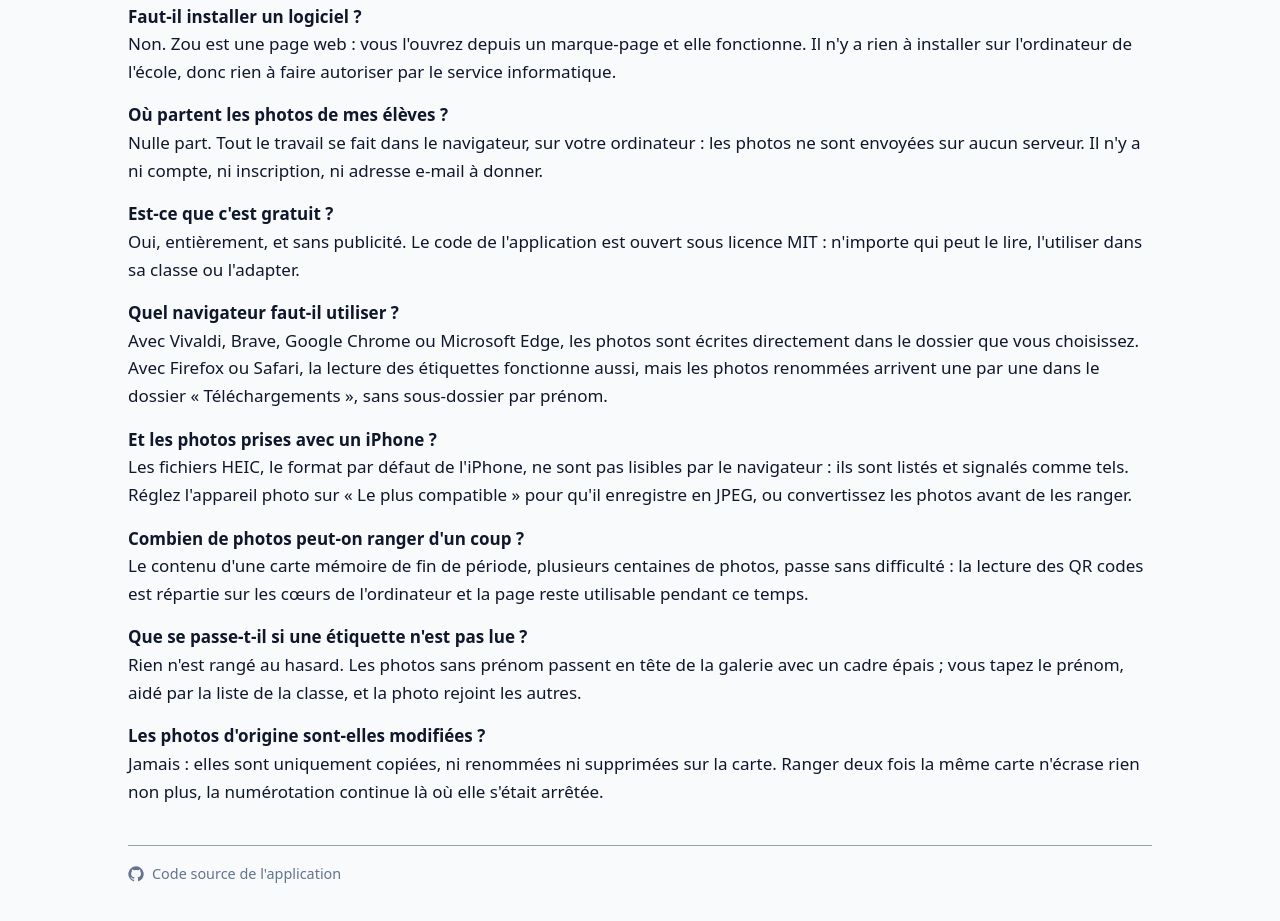
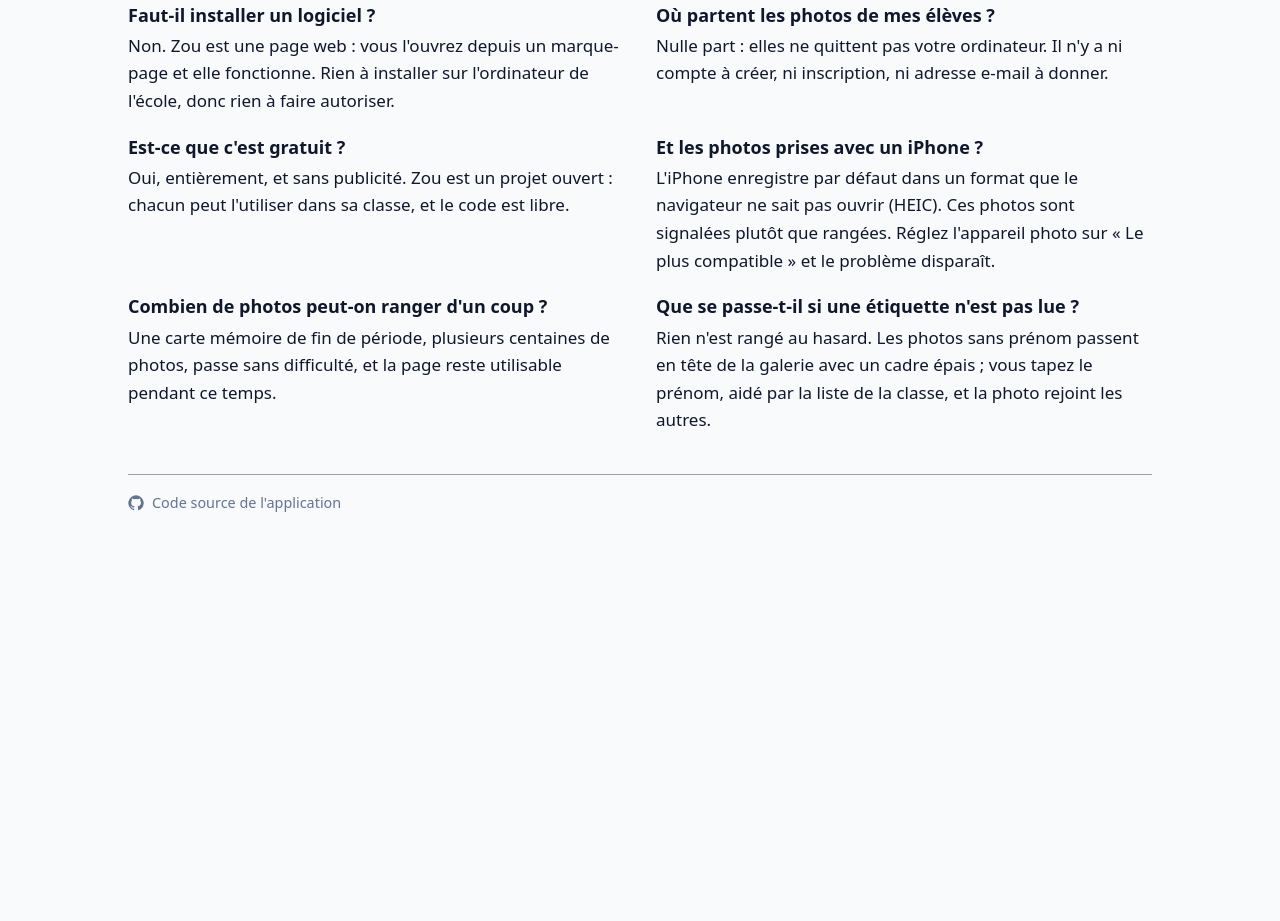
Before and after one commit to tetienne/zou, a website built with Vite: page index.html in a window 1280 px wide. Shown: the part 751-1672 px from the top of the page. After the commit the page ends 1329 px from the top, so only its background shows below. Built offline with nearby package versions, Linux system fonts and the light colour scheme.

Commit message:
refactor(seo): fold the questions into the page they sit on
The questions arrived as their own small world: headings outside the type
scale, a stacking rule the page uses nowhere else, and two answers that
repeat what the padlock note and the browser warning already say a screen
higher.

Six questions now, in the grid the two cards at the top already use. The
headings take `text-lead`, the one step above body the scale actually
has. The browser answer goes because the amber warning says the same
thing and says it only to the browsers it concerns.

The wording drops the machinery a teacher has no reason to meet: no
server, no licence name, no cores of the computer.

```diff
--- a/index.html
+++ b/index.html
@@ -112,66 +112,50 @@
            are written for the teacher who lands here from a search and wants to
            know whether it works on the school computer, not to carry keywords. -->
       <h2 class="text-h2 mt-10 mb-3 font-semibold">Questions fréquentes</h2>
-      <div class="space-y-4">
-        <section>
-          <h3 class="font-semibold">Faut-il installer un logiciel ?</h3>
-          <p>
-            Non. Zou est une page web : vous l'ouvrez depuis un marque-page et elle fonctionne. Il n'y a rien à
-            installer sur l'ordinateur de l'école, donc rien à faire autoriser par le service informatique.
+      <!-- Same grid as the two cards at the top: one layout rule for the page. -->
+      <div class="grid gap-x-8 gap-y-5 sm:grid-cols-2">
+        <div>
+          <h3 class="text-lead font-semibold">Faut-il installer un logiciel ?</h3>
+          <p class="mt-1">
+            Non. Zou est une page web : vous l'ouvrez depuis un marque-page et elle fonctionne. Rien à installer sur
+            l'ordinateur de l'école, donc rien à faire autoriser.
           </p>
-        </section>
-        <section>
-          <h3 class="font-semibold">Où partent les photos de mes élèves ?</h3>
-          <p>
-            Nulle part. Tout le travail se fait dans le navigateur, sur votre ordinateur : les photos ne sont envoyées
-            sur aucun serveur. Il n'y a ni compte, ni inscription, ni adresse e-mail à donner.
+        </div>
+        <div>
+          <h3 class="text-lead font-semibold">Où partent les photos de mes élèves ?</h3>
+          <p class="mt-1">
+            Nulle part : elles ne quittent pas votre ordinateur. Il n'y a ni compte à créer, ni inscription, ni adresse
+            e-mail à donner.
           </p>
-        </section>
-        <section>
-          <h3 class="font-semibold">Est-ce que c'est gratuit ?</h3>
-          <p>
-            Oui, entièrement, et sans publicité. Le code de l'application est ouvert sous licence MIT : n'importe qui
-            peut le lire, l'utiliser dans sa classe ou l'adapter.
+        </div>
+        <div>
+          <h3 class="text-lead font-semibold">Est-ce que c'est gratuit ?</h3>
+          <p class="mt-1">
+            Oui, entièrement, et sans publicité. Zou est un projet ouvert : chacun peut l'utiliser dans sa classe, et le
+            code est libre.
           </p>
-        </section>
-        <section>
-          <h3 class="font-semibold">Quel navigateur faut-il utiliser ?</h3>
-          <p>
-            Avec Vivaldi, Brave, Google Chrome ou Microsoft Edge, les photos sont écrites directement dans le dossier
-            que vous choisissez. Avec Firefox ou Safari, la lecture des étiquettes fonctionne aussi, mais les photos
-            renommées arrivent une par une dans le dossier « Téléchargements », sans sous-dossier par prénom.
+        </div>
+        <div>
+          <h3 class="text-lead font-semibold">Et les photos prises avec un iPhone ?</h3>
+          <p class="mt-1">
+            L'iPhone enregistre par défaut dans un format que le navigateur ne sait pas ouvrir (HEIC). Ces photos sont
+            signalées plutôt que rangées. Réglez l'appareil photo sur « Le plus compatible » et le problème disparaît.
           </p>
-        </section>
-        <section>
-          <h3 class="font-semibold">Et les photos prises avec un iPhone ?</h3>
-          <p>
-            Les fichiers HEIC, le format par défaut de l'iPhone, ne sont pas lisibles par le navigateur : ils sont
-            listés et signalés comme tels. Réglez l'appareil photo sur « Le plus compatible » pour qu'il enregistre en
-            JPEG, ou convertissez les photos avant de les ranger.
+        </div>
+        <div>
+          <h3 class="text-lead font-semibold">Combien de photos peut-on ranger d'un coup ?</h3>
+          <p class="mt-1">
+            Une carte mémoire de fin de période, plusieurs centaines de photos, passe sans difficulté, et la page reste
+            utilisable pendant ce temps.
           </p>
-        </section>
-        <section>
-          <h3 class="font-semibold">Combien de photos peut-on ranger d'un coup ?</h3>
-          <p>
-            Le contenu d'une carte mémoire de fin de période, plusieurs centaines de photos, passe sans difficulté : la
-            lecture des QR codes est répartie sur les cœurs de l'ordinateur et la page reste utilisable pendant ce
-            temps.
-          </p>
-        </section>
-        <section>
-          <h3 class="font-semibold">Que se passe-t-il si une étiquette n'est pas lue ?</h3>
-          <p>
+        </div>
+        <div>
+          <h3 class="text-lead font-semibold">Que se passe-t-il si une étiquette n'est pas lue ?</h3>
+          <p class="mt-1">
             Rien n'est rangé au hasard. Les photos sans prénom passent en tête de la galerie avec un cadre épais ; vous
             tapez le prénom, aidé par la liste de la classe, et la photo rejoint les autres.
           </p>
-        </section>
-        <section>
-          <h3 class="font-semibold">Les photos d'origine sont-elles modifiées ?</h3>
-          <p>
-            Jamais : elles sont uniquement copiées, ni renommées ni supprimées sur la carte. Ranger deux fois la même
-            carte n'écrase rien non plus, la numérotation continue là où elle s'était arrêtée.
-          </p>
-        </section>
+        </div>
       </div>
     </main>
 
```
